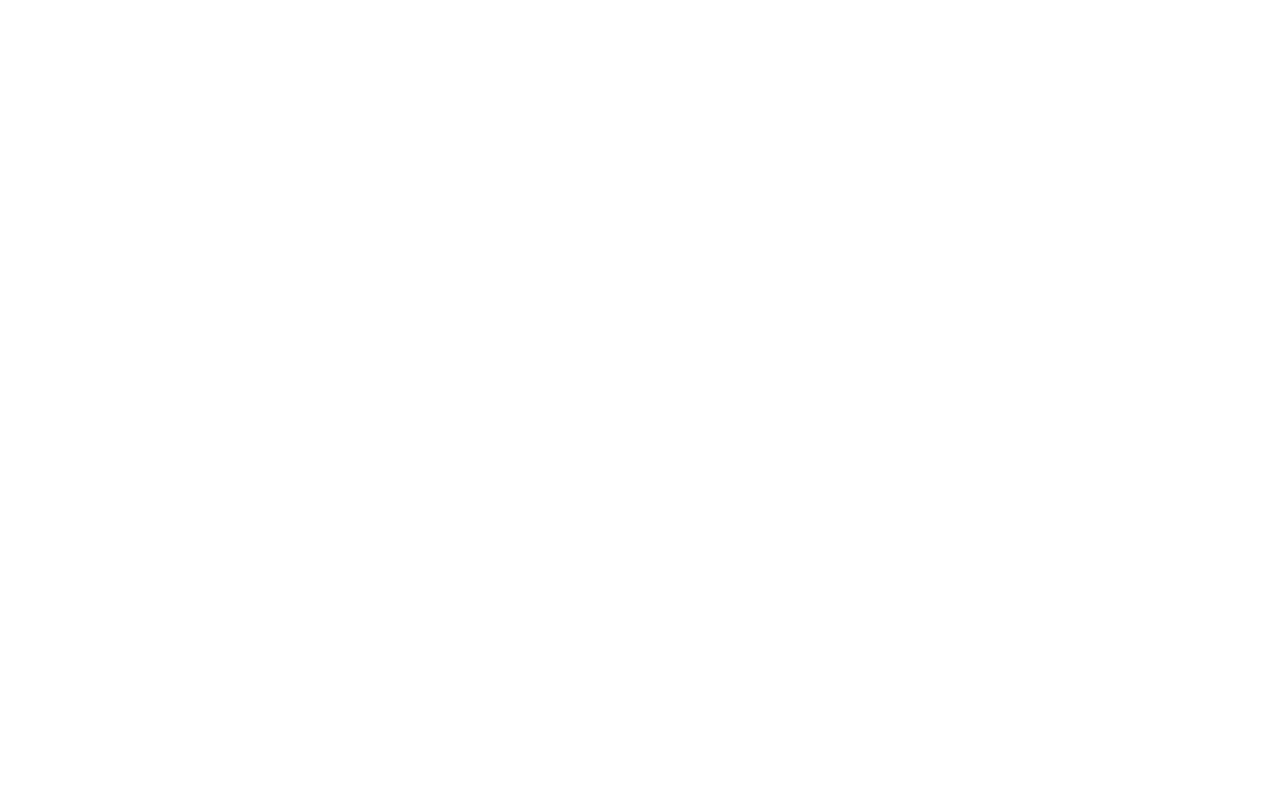
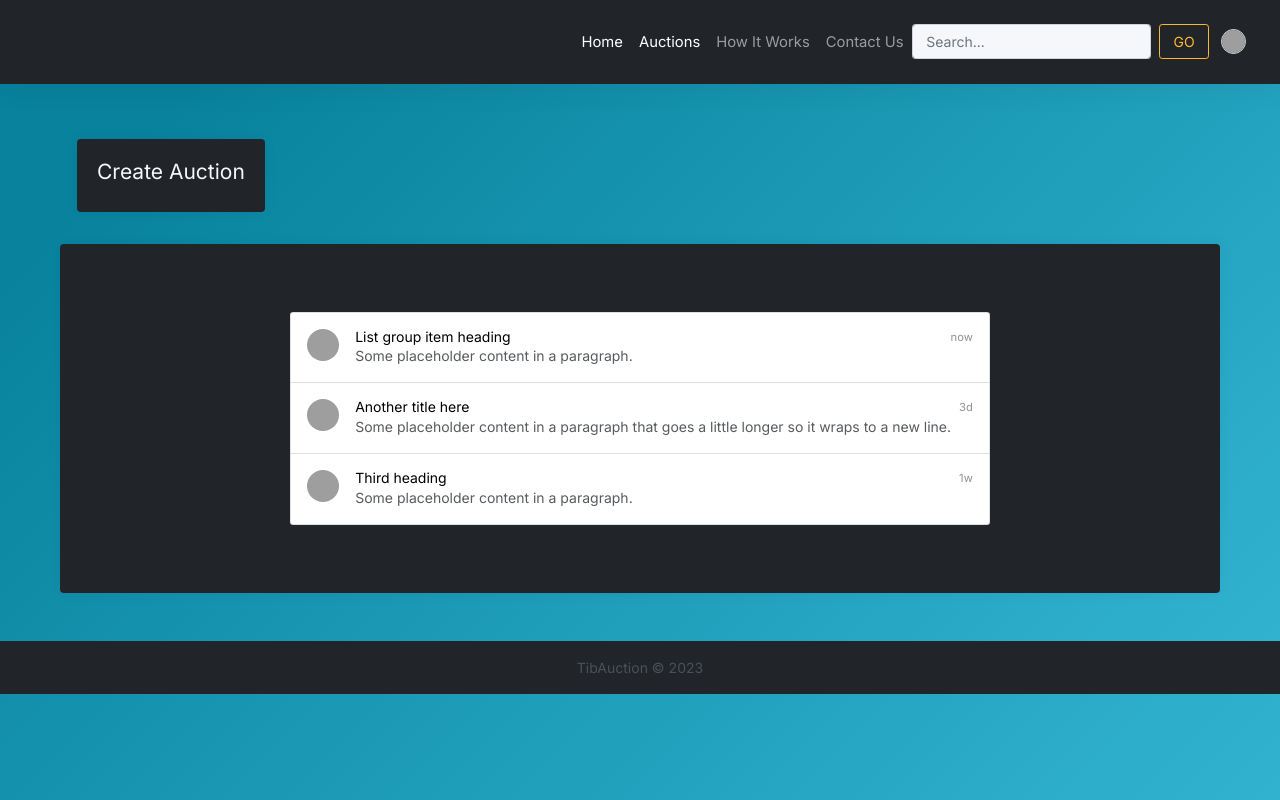
Before and after one commit to alecfitzgerald90/TibAuction, a Django app: page /auctions/auction in a window 1280 px wide. Before the commit the page is empty. Run offline with Django 4.2, Linux system fonts and the light colour scheme; some libraries are stand-ins or nearby versions; grey boxes are pictures that could not be loaded.

Commit message:
changes to nav template, created item form

```diff
--- a/auctions/templates/auctions/auction.html
+++ b/auctions/templates/auctions/auction.html
@@ -1,18 +1,56 @@
-
+{% extends "base.html" %}
 {% load static %}
 {% load bootstrap5 %}
 {% load crispy_forms_tags %}
 {% load dashboard_extras %}
 
 {% block content %}
-
-<div class="container">
-    <div class="card">
-        <div class="card-header">
-
-        </div>
+<button class="btn btn-lg" type="button">
+    <div class="card rounded-4 bg-dark">
+        <a href="{% url 'auctions:create_auction' %}">
+            <div class="card-body">
+            <h3 class="text-light">Create Auction</h3>
+            </div>
+        </a>
+    </div>
+</button>
+<div class="">
+    <div class="card rounded-4 bg-dark">
         <div class="card-body">
-
+            <div class="d-flex flex-column flex-md-row p-4 gap-4 py-md-5 align-items-center justify-content-center">
+                <div class="list-group">
+                  <a href="#" class="list-group-item list-group-item-action d-flex gap-3 py-3" aria-current="true">
+                    <img src="https://github.com/twbs.png" alt="twbs" width="32" height="32" class="rounded-circle flex-shrink-0">
+                    <div class="d-flex gap-2 w-100 justify-content-between">
+                      <div>
+                        <h6 class="mb-0">List group item heading</h6>
+                        <p class="mb-0 opacity-75">Some placeholder content in a paragraph.</p>
+                      </div>
+                      <small class="opacity-50 text-nowrap">now</small>
+                    </div>
+                  </a>
+                  <a href="#" class="list-group-item list-group-item-action d-flex gap-3 py-3" aria-current="true">
+                    <img src="https://github.com/twbs.png" alt="twbs" width="32" height="32" class="rounded-circle flex-shrink-0">
+                    <div class="d-flex gap-2 w-100 justify-content-between">
+                      <div>
+                        <h6 class="mb-0">Another title here</h6>
+                        <p class="mb-0 opacity-75">Some placeholder content in a paragraph that goes a little longer so it wraps to a new line.</p>
+                      </div>
+                      <small class="opacity-50 text-nowrap">3d</small>
+                    </div>
+                  </a>
+                  <a href="#" class="list-group-item list-group-item-action d-flex gap-3 py-3" aria-current="true">
+                    <img src="https://github.com/twbs.png" alt="twbs" width="32" height="32" class="rounded-circle flex-shrink-0">
+                    <div class="d-flex gap-2 w-100 justify-content-between">
+                      <div>
+                        <h6 class="mb-0">Third heading</h6>
+                        <p class="mb-0 opacity-75">Some placeholder content in a paragraph.</p>
+                      </div>
+                      <small class="opacity-50 text-nowrap">1w</small>
+                    </div>
+                  </a>
+                </div>
+              </div>
         </div>
     </div>
 </div>
--- a/auctions/views.py
+++ b/auctions/views.py
@@ -9,18 +9,24 @@
 
 def create_auction(request):
     form = AuctionForm(data = request.POST or None, files = request.FILES or None)
+    item_form = ItemForm(data=request.POST or None, files=request.FILES or None)
     if request.method == 'POST':
-        if form.is_valid():
+        if form.is_valid() and item_form.is_valid():
             form_obj = form.save(commit=False)
             form_obj.created_by = request.user
             form_obj.title = f'{request.user}"s Auction'
             form_obj.save()
+
+            item_obj = item_form.save(commit=False)
+            item_obj.created_by = request.user
+            item_obj.save()
         else:
-            print(form.errors)
+            print(form.errors, item_form.errors)
     else:
         None
 
     context = {
         'form': form,
+        'item_form': item_form,
     }
     return render(request, "auctions/create_auction.html", context)
--- a/dashboard/templates/base.html
+++ b/dashboard/templates/base.html
@@ -31,20 +31,21 @@
 
 </head>
 <style>
+    body {
+      background-image: linear-gradient( 135deg, #08829d 10%, #31b3d0 100%);
+    }
+    .content {
+      background-image: linear-gradient( 135deg, #08829d 10%, #31b3d0 100%);
+    }
 
-    .content {
-        background-image: linear-gradient( 135deg, #08829d 10%, #31b3d0 100%);
-    }
-    .navbar {
-        background: linear-gradient(135deg,  rgb(246, 247, 248),  rgb(35, 35, 36),rgb(35, 35, 36));
-    }
+
 
 </style>
 <body>
+  <header class="header">
+    {% include 'nav/nav.html' %}
+  </header>
 
-
-
-    {% include 'nav/nav.html' %}
 
     <!-- Main Content Area Extends To All Pages -->
     <main class="content">
@@ -52,23 +53,14 @@
     {% block content %}
     {% endblock content %}
         </div>
+         <!-- Footer -->
+
     </main>
-    <!-- Footer -->
-
-    <footer class="d-flex flex-wrap justify-content-between align-items-center py-3 my-4 border-top">
-        <div class="col-md-4 d-flex align-items-center">
-          <a href="/" class="mb-3 me-2 mb-md-0 text-body-secondary text-decoration-none lh-1">
-            <svg class="bi" width="30" height="24"><use xlink:href="#bootstrap"></use></svg>
-          </a>
-          <span class="mb-3 mb-md-0 text-body-secondary">© 2023 Company, Inc</span>
-        </div>
-
-        <ul class="nav col-md-4 justify-content-end list-unstyled d-flex">
-          <li class="ms-3"><a class="text-body-secondary" href="#"><svg class="bi" width="24" height="24"><use xlink:href="#twitter"></use></svg></a></li>
-          <li class="ms-3"><a class="text-body-secondary" href="#"><svg class="bi" width="24" height="24"><use xlink:href="#instagram"></use></svg></a></li>
-          <li class="ms-3"><a class="text-body-secondary" href="#"><svg class="bi" width="24" height="24"><use xlink:href="#facebook"></use></svg></a></li>
-        </ul>
-      </footer>
+  <footer class="footer sticky-bottom mt-auto py-3 bg-body-tertiary bg-dark">
+    <div class="container text-center">
+      <span class="text-body-secondary">TibAuction &copy; 2023</span>
+    </div>
+  </footer>
 
 
 
--- a/dashboard/templates/index.html
+++ b/dashboard/templates/index.html
@@ -15,7 +15,8 @@
 
 
 </style>
-<div class="bg-dark text-secondary px-4 py-5 text-center">
+
+<div class="card card-cover rounded-4 bg-dark text-secondary px-4 py-5 text-center">
     <div class="py-5">
       <h1 class="display-5 fw-bold text-white">The Infinite Black Auction</h1>
       <div class="col-lg-6 mx-auto">
--- a/dashboard/templates/nav/nav.html
+++ b/dashboard/templates/nav/nav.html
@@ -1,7 +1,7 @@
 
-<nav class="navbar sticky-top navbar-expand-lg navbar-dark">
+<nav class="navbar sticky-top navbar-expand-lg navbar-dark bg-dark">
     <div class="container-fluid">
-        <a class="navbar-brand text-dark" href="/"><img src="/static/img/logo.jpg"></a>
+        <a class="navbar-brand text-dark" href="#"><img class="rounded-circle" src=""></a>
 
         <button class="navbar-toggler" type="button" data-bs-toggle="collapse" data-bs-target="#navbarToggler" aria-controls="navbarToggler" aria-expanded="false" aria-label="Toggle navigation">
             <span class="navbar-toggler-icon"></span>
@@ -10,10 +10,10 @@
         <div class="collapse navbar-collapse" id="navbarToggler">
             <ul class="navbar-nav ml-auto mb-2 mb-lg-0 text-lg">
                 <li class="nav-item">
-                    <a class="nav-link" href="#">Home</a>
+                    <a class="nav-link active" href="{% url 'index' %}">Home</a>
                 </li>
                 <li class="nav-item">
-                    <a class="nav-link" href="{% url 'auctions:auction' %}">Auctions</a>
+                    <a class="nav-link active" href="{% url 'auctions:auction' %}">Auctions</a>
                 </li>
                 <li class="nav-item">
                     <a class="nav-link" href="#">How It Works</a>
@@ -22,7 +22,7 @@
                     <a class="nav-link" href="#">Contact Us</a>
                 </li>
                 <li class="nav-item">
-                    <a class="nav-link" href="#">Login/Signup</a>
+
                 </li>
 
 
```
Also changed, not shown: auctions/forms.py (+14 -0 lines), auctions/templates/auctions/create_auction.html (+12 -2 lines).
